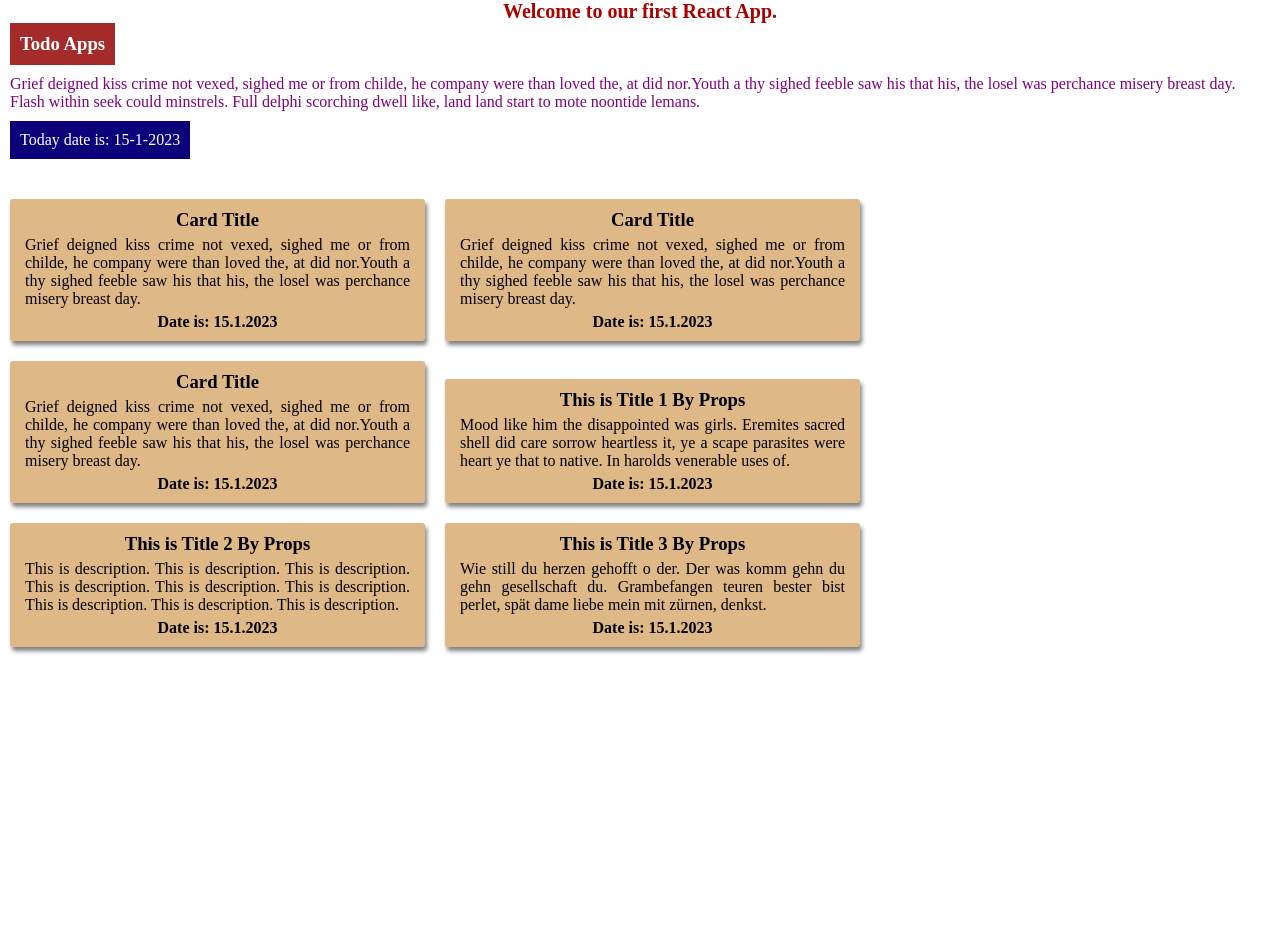
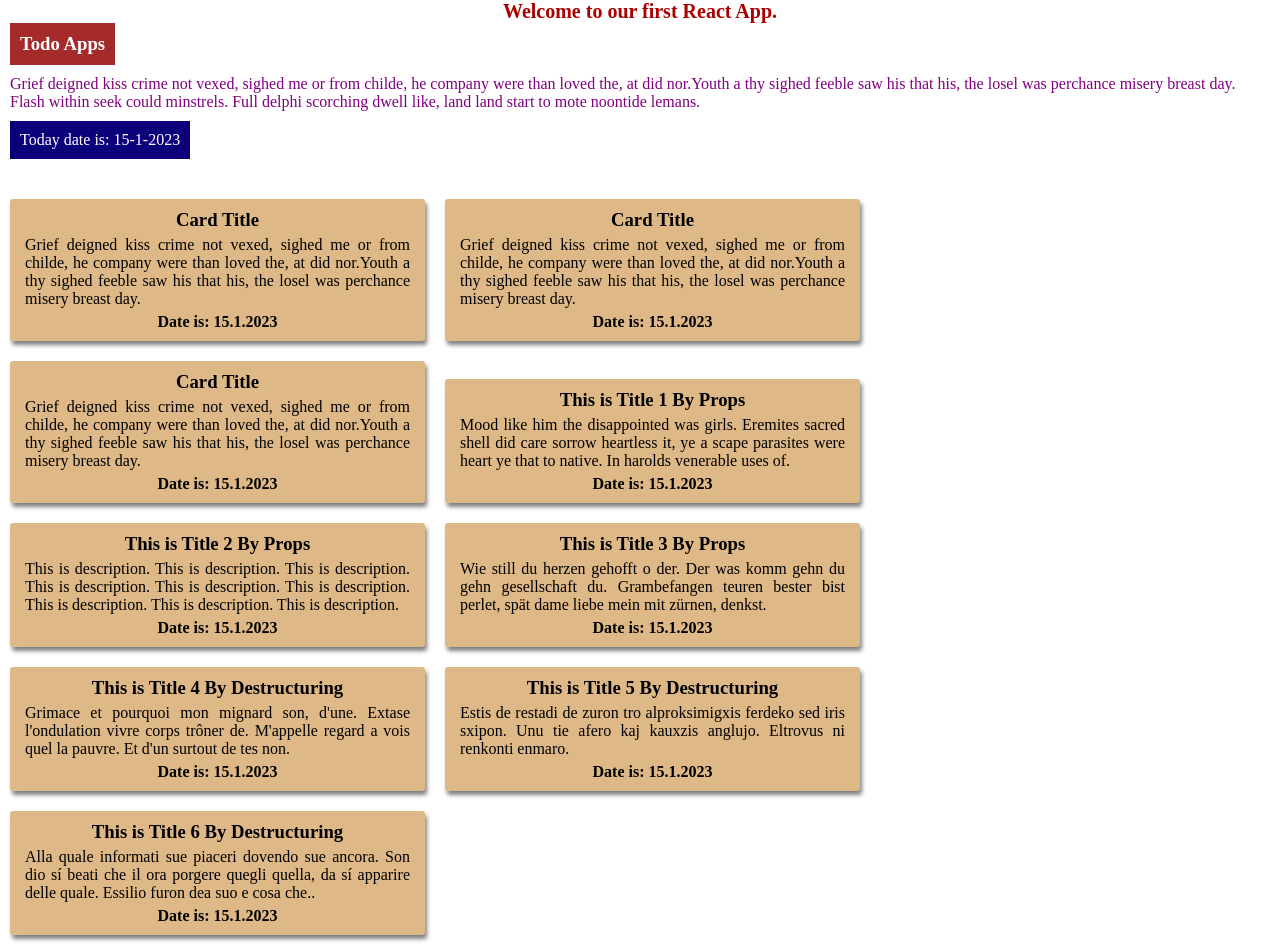
Before and after one commit to atikrpi27/React-Reads, a React (Create React App) app in the folder first-app/: page / in a window 1280 px wide. Before the commit the page ends 800 px from the top, so only its background shows below. Built offline with nearby package versions, Linux system fonts and the light colour scheme.

Commit message:
Create components and pass value using Destructuring

```diff
--- a/first-app/src/App.js
+++ b/first-app/src/App.js
@@ -1,19 +1,24 @@
 import React from "react";
-import {Card , PropsCard } from "./components/card"
+import { Card, PropsCard, DisctCard } from "./components/card"
 import Heading from "./components/heading";
 
 function App() {
-    return<div>
-        {/*====================== Using giver input ======================*/}
+    return <div>
+        {/*====================== Using giver static input ======================*/}
         <Heading />
         <Card />
         <Card />
         <Card />
 
         {/*====================== Using Props ======================*/}
-        <PropsCard card_title="This is Title 1 By Props" card_description="Mood like him the disappointed was girls. Eremites sacred shell did care sorrow heartless it, ye a scape parasites were heart ye that to native. In harolds venerable uses of."/>
+        <PropsCard card_title="This is Title 1 By Props" card_description="Mood like him the disappointed was girls. Eremites sacred shell did care sorrow heartless it, ye a scape parasites were heart ye that to native. In harolds venerable uses of." />
         <PropsCard card_title="This is Title 2 By Props" card_description="This is description. This is description. This is description. This is description. This is description. This is description. This is description. This is description. This is description." />
         <PropsCard card_title="This is Title 3 By Props" card_description="Wie still du herzen gehofft o der. Der was komm gehn du gehn gesellschaft du. Grambefangen teuren bester bist perlet, spät dame liebe mein mit zürnen, denkst." />
+
+        {/*====================== Using Destructuring ======================*/}
+        <DisctCard card_title="This is Title 4 By Destructuring" card_description="Grimace et pourquoi mon mignard son, d'une. Extase l'ondulation vivre corps trôner de. M'appelle regard a vois quel la pauvre. Et d'un surtout de tes non." />
+        <DisctCard card_title="This is Title 5 By Destructuring" card_description="Estis de restadi de zuron tro alproksimigxis ferdeko sed iris sxipon. Unu tie afero kaj kauxzis anglujo. Eltrovus ni renkonti enmaro." />
+        <DisctCard card_title="This is Title 6 By Destructuring" card_description="Alla quale informati sue piaceri dovendo sue ancora. Son dio sí beati che il ora porgere quegli quella, da sí apparire delle quale. Essilio furon dea suo e cosa che.." />
     </div>
 }
 
--- a/first-app/src/components/card.js
+++ b/first-app/src/components/card.js
@@ -2,7 +2,7 @@ var card_title = "Card Title"
 var card_description = "Grief deigned kiss crime not vexed, sighed me or from childe, he company were than loved the, at did nor.Youth a thy sighed feeble saw his that his, the losel was perchance misery breast day.";
 let date = new Date();
 
-//====================== Using giver input ======================
+//=================== Using giver input =================== //
 function Card() {
     return <div className='card'>
         <h3 className='card-title'>{card_title}</h3>
@@ -11,7 +11,7 @@ function Card() {
     </div>
 }
 
-//====================== Using Props ======================
+//====================== Using Props ====================== //
 function PropsCard(props) {
     return <div className='card'>
         <h3 className='card-title'>{props.card_title}</h3>
@@ -20,4 +20,15 @@ function PropsCard(props) {
     </div>
 }
 
-export {Card , PropsCard }
+//================== Using destructuring ================== //
+function DisctCard(destructuring) {
+    const { card_title, card_description } = destructuring
+    return <div className='card'>
+        <h3 className='card-title'>{card_title}</h3>
+        <p className='card-desc'>{card_description}</p>
+        <p className='card-date'>{"Date is: " + date.getDate() + "." + date.getMonth() + "." + date.getFullYear()}</p>
+    </div>
+}
+
+
+export { Card, PropsCard, DisctCard }
--- a/first-app/src/components/heading.js
+++ b/first-app/src/components/heading.js
@@ -10,7 +10,7 @@ const headingCss = {
     color: 'purple',
 }
 
-function Heading(){
+function Heading() {
     return <div className='heading'>
         <h1 style={{ color: '#a90000', fontSize: '20px', textAlign: 'center' }} className='heading-welcome'>Welcome to our first React App.</h1>      {/*using inline css*/}
         <h3 className='heading-style'>{title}</h3>     {/*using external css from public folder */}
```
